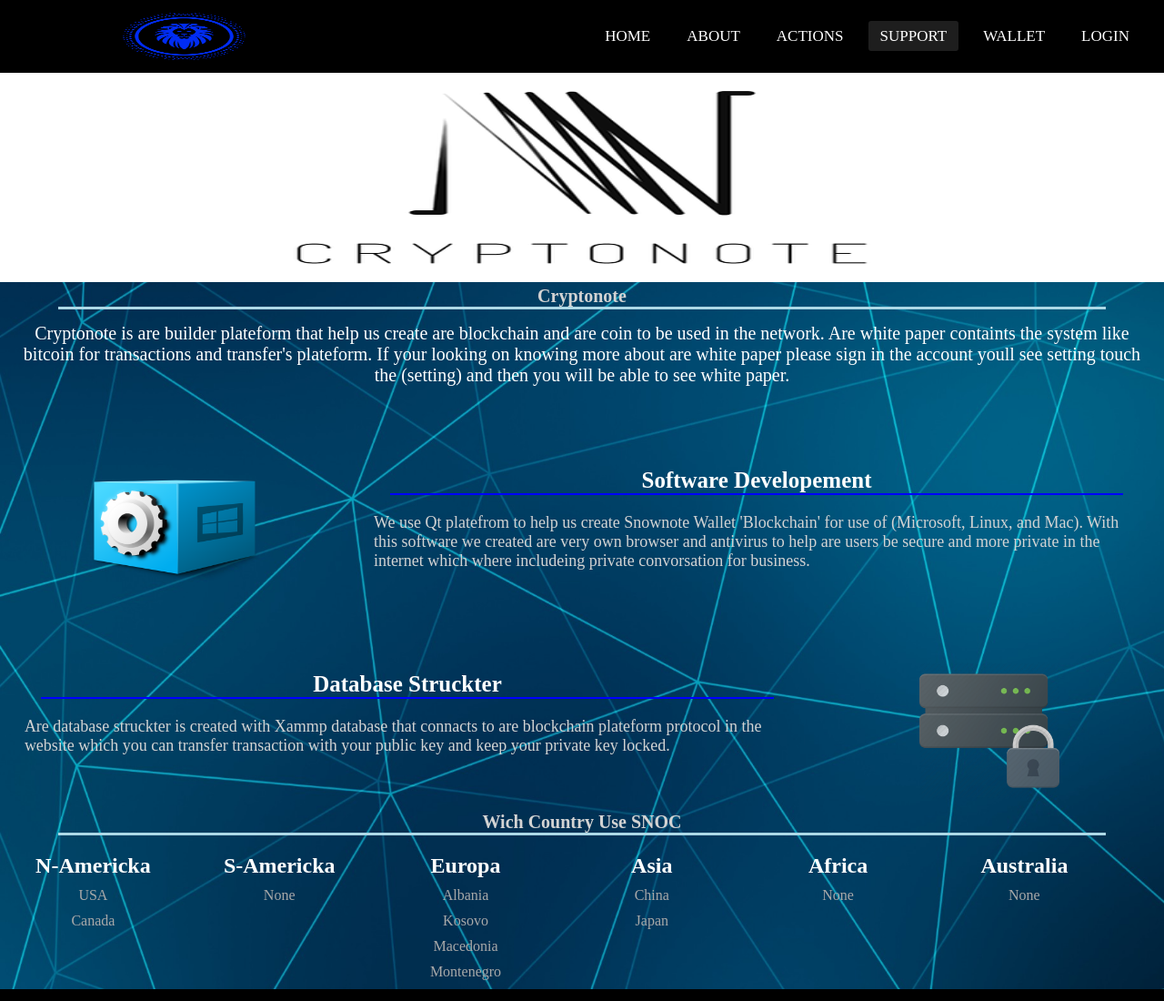
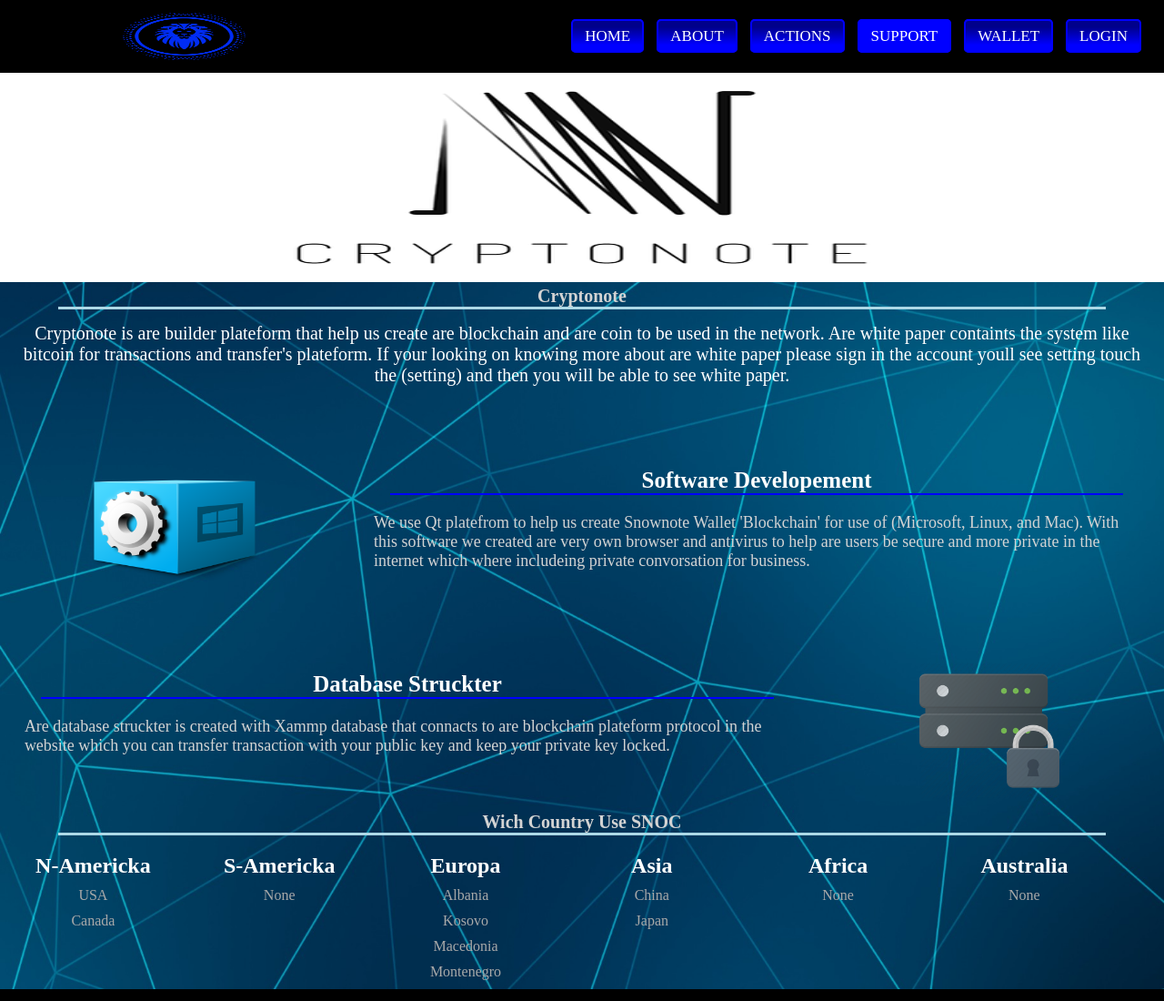
Before and after one commit to Powersurveillance/snownote, a plain HTML site: page page/support.html in a window 1280 px wide. Shown: the top 1100 px of the page at 91% size. Drawn offline with Linux system fonts and the light colour scheme.

Commit message:
Update support.css

```diff
--- a/css/support.css
+++ b/css/support.css
@@ -44,7 +44,9 @@ nav ul li{
 
 nav ul li a:hover{
   border-bottom: 3px solid blue;
-  color: grey;
+  color: white;
+  background: blue;
+  box-shadow: 0 0 20px blue;
 }
 
 nav ul li a{
@@ -52,12 +54,15 @@ nav ul li a{
   text-decoration: none;
   font-size: 17px;
   padding: 7px 13px;
-  border-radius: 3px;
   text-transform: uppercase;
+  border: 2px solid blue;
+  background: linear-gradient(darkblue 20%, blue 80%);
+  border-radius: 5px;
+  transition: .5s;
 }
 
 a.active,a.hover{
-  background: #1e1e1e;
+  background: blue;
   transition: .5s;
 }
 
```
